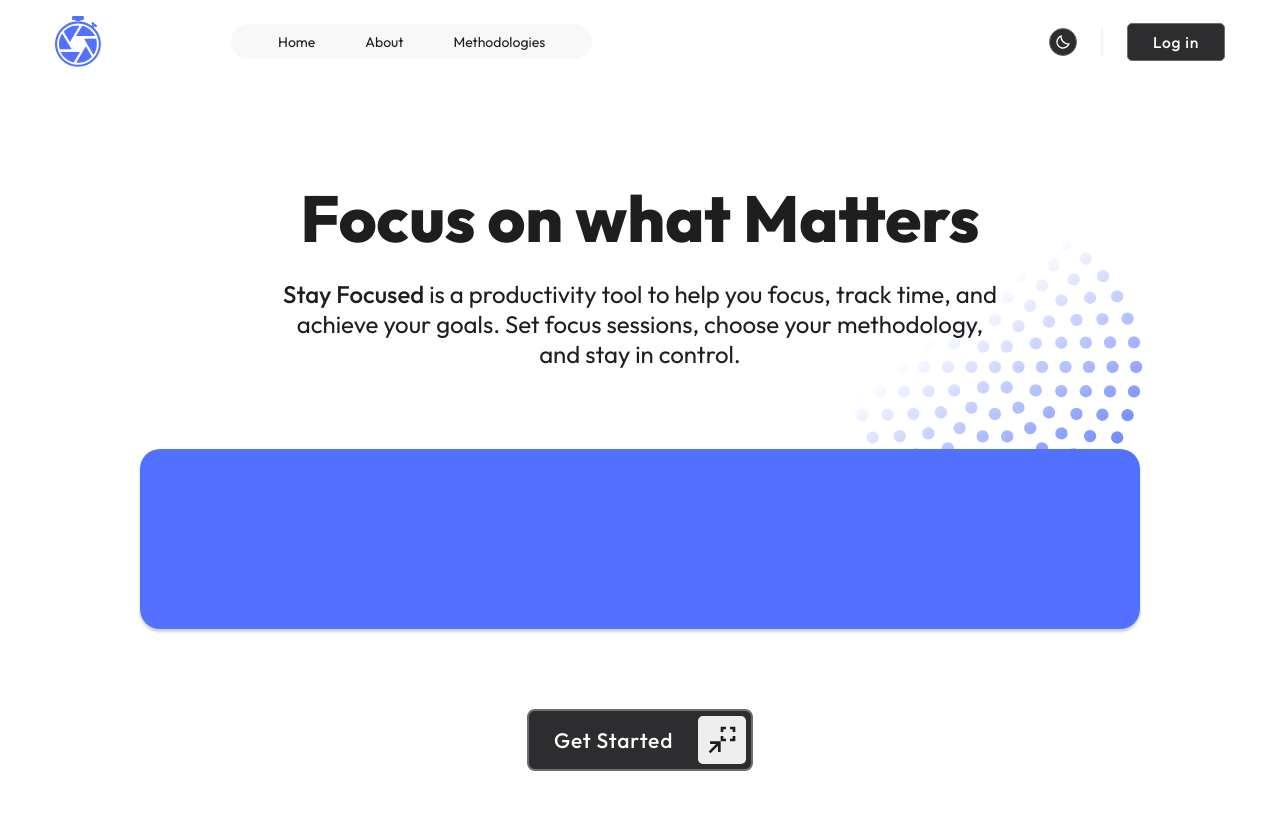
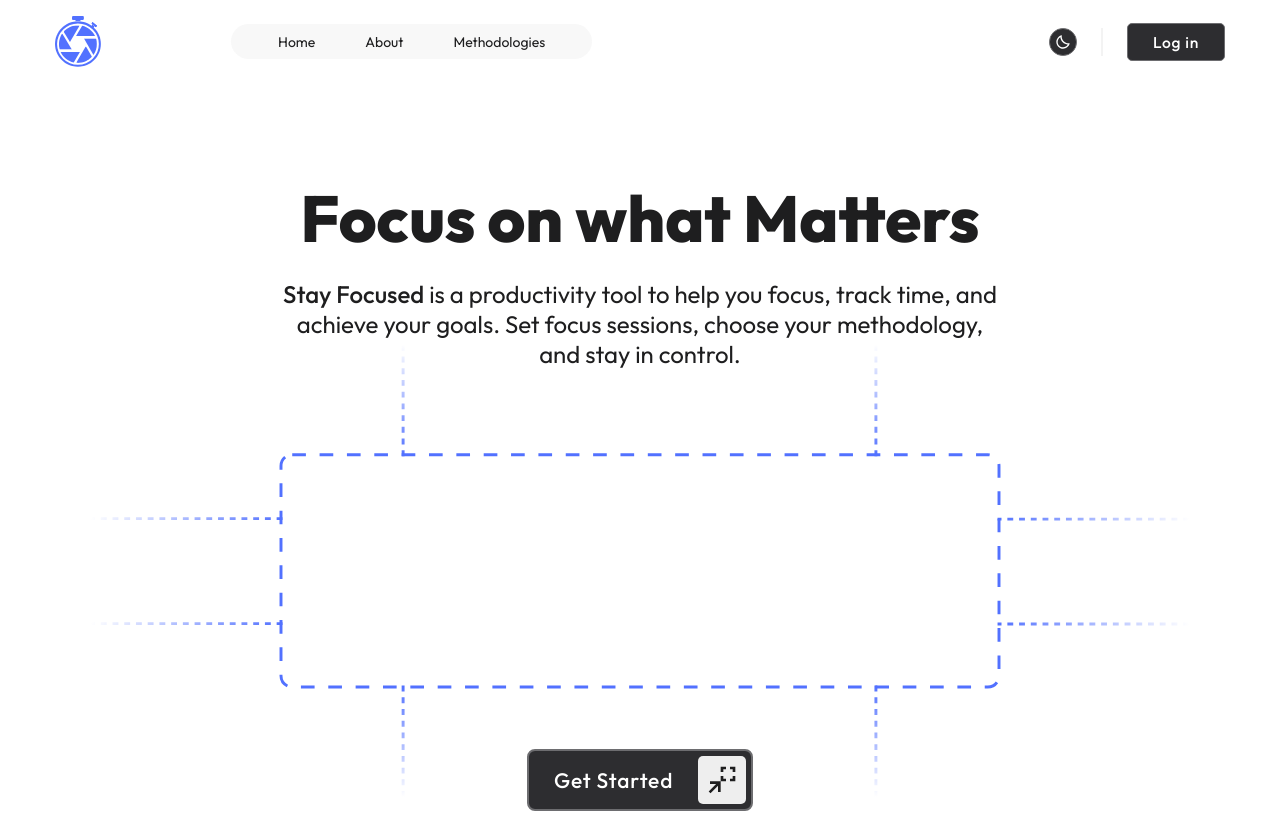
Before and after one commit to despejo11/stay-focused-frontend, a Next.js app: page / in a window 1280 px wide. Shown: the top 813 px of the page. Built offline with nearby package versions, Linux system fonts and the light colour scheme.

Commit message:
Updated the first section of the home page

```diff
--- a/src/components/IconButton/IconButton.tsx
+++ b/src/components/IconButton/IconButton.tsx
@@ -13,7 +13,7 @@ export default function IconButton({ link, text }: IIconButtonProps) {
       <p>{text}</p>
 
       <span>
-        <img src='/images/icons/buttonArrow.svg' alt='Arrow' />
+        <img src='/images/icons/arrowButton.svg' alt='Arrow' />
       </span>
     </Link>
   )
--- a/src/components/ui/HomeContent/Advantages/Advantages.tsx
+++ b/src/components/ui/HomeContent/Advantages/Advantages.tsx
@@ -105,8 +105,7 @@ export default function Advantages() {
             </div>
             <p className={styles.description}>
               Efficiency is about focus, not hours spent. Use proven techniques
-              like Pomodoro, Deep Work, or Flow to maximize output without
-              burnout.
+              like Pomodoro or Deep Work to maximize output without burnout.
             </p>
           </div>
         </div>
--- a/src/components/ui/HomeContent/Welcome/Welcome.tsx
+++ b/src/components/ui/HomeContent/Welcome/Welcome.tsx
@@ -18,8 +18,6 @@ export default function Welcome() {
           alt='Pattern'
         />
 
-        <div className={styles.card}></div>
-
         <IconButton link='home' text='Get Started' />
       </div>
     </div>
--- a/src/components/ui/HomeContent/Welcome/style.module.scss
+++ b/src/components/ui/HomeContent/Welcome/style.module.scss
@@ -20,6 +20,7 @@
       width: clamp(16.25rem, 5.568rem + 53.41vw, 45.625rem);
       margin: auto;
       margin-top: clamp(0.938rem, 0.824rem + 0.57vw, 1.25rem);
+      margin-bottom: clamp(8.75rem, 3.295rem + 27.27vw, 23.75rem);
 
       span {
         font-weight: 500;
@@ -28,27 +29,15 @@
 
     .pattern {
       position: absolute;
-      top: -10px;
-      @media (max-width: 700px) {
-        top: 50px;
-        right: -10px;
+      top: 62%;
+
+      @media (max-width: 500px) {
+        top: 60%;
       }
-
-      right: 30px;
-      width: clamp(10rem, 4.545rem + 27.27vw, 25rem);
-      height: clamp(10rem, 4.545rem + 27.27vw, 25rem);
+      left: 50%;
+      transform: translate(-50%, -50%);
+      width: clamp(17.5rem, -1.136rem + 93.18vw, 68.75rem);
       z-index: -1;
-    }
-
-    .card {
-      width: clamp(16.25rem, -0.568rem + 84.09vw, 62.5rem);
-      height: clamp(8.75rem, 7.841rem + 4.55vw, 11.25rem);
-      background-color: $blue;
-      border-radius: 20px;
-      margin: auto;
-      margin-top: clamp(4.125rem, 3.807rem + 1.59vw, 5rem);
-      margin-bottom: 80px;
-      box-shadow: $b-shadow;
     }
   }
 }
```
Also changed, not shown: public/images/icons/arrowButton.svg, public/images/patterns/welcome.svg.
